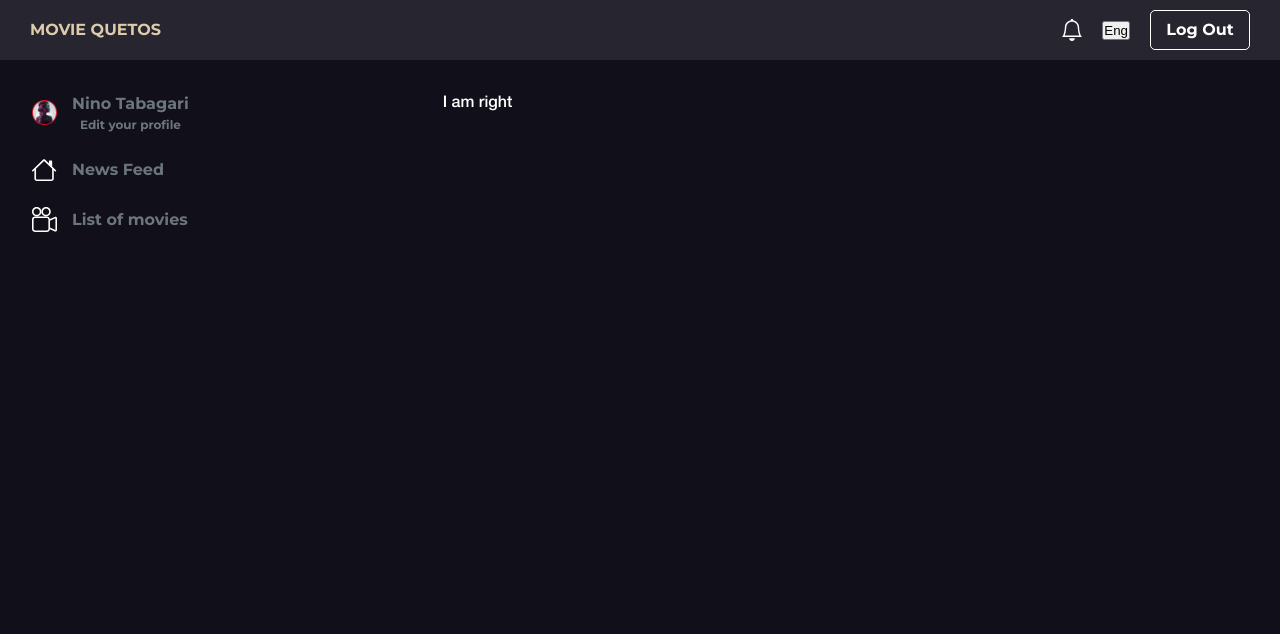
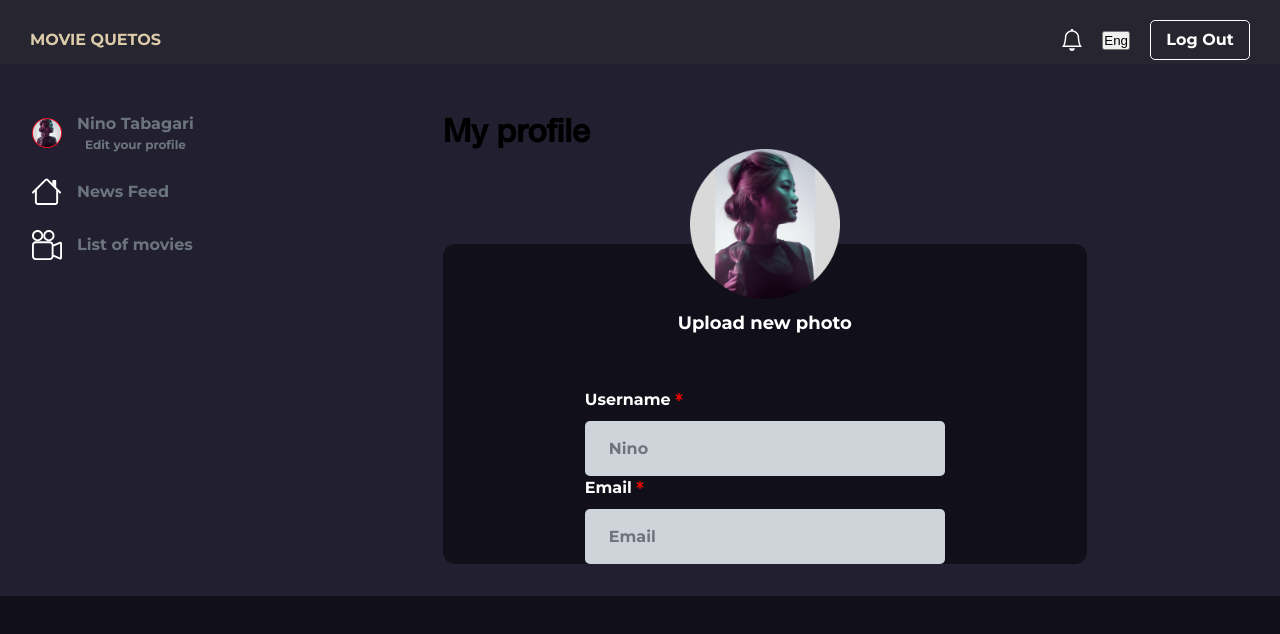
Before and after one commit to mariamdatuka/movie-quotes-app, a React (Vite) app: page /profile in a window 1280 px wide. Shown: the top 634 px of the page. Built offline with nearby package versions, Linux system fonts and the light colour scheme.

Commit message:
create userProfile navbar

```diff
--- a/src/Types.ts
+++ b/src/Types.ts
@@ -24,10 +24,11 @@ export interface TextfieldProps{
     onChange?:(event: ChangeEvent<HTMLInputElement | HTMLTextAreaElement>) => void;
     onBlur?: React.FocusEventHandler<HTMLInputElement>;
     type:string;
-    placeholder:string;
+    placeholder?:string;
     sx?:any;
     multiline?:boolean;
     rows?:number;
     disabled?:boolean;
     label:string;
+    defaultValue?:any
 }
--- /dev/null
+++ b/src/components/MyProfile/MyProfile.tsx
@@ -0,0 +1,22 @@
+import { Typography } from '@mui/material'
+import avatar from '../../assets/icons/avatar2.png'
+import { Fieldset,Legend } from './Styles'
+import MainInput from '../common/MainInput/MainInput'
+
+const MyProfile = () => {
+  return (
+    <>
+     <h1>My profile</h1>
+     <Fieldset>
+        <Legend>
+           <img src={avatar} alt='avatar'/>
+           <Typography variant='h6'>Upload new photo</Typography>
+        </Legend>
+        <MainInput defaultValue={'Nino'} label='Username' type='text'/>
+        <MainInput defaultValue={'Email'} label='Email' type='email'/>
+     </Fieldset>
+    </>
+  )
+}
+
+export default MyProfile
--- /dev/null
+++ b/src/components/MyProfile/Styles.ts
@@ -0,0 +1,28 @@
+import {styled} from '@mui/system'
+
+
+export const Fieldset=styled('fieldset')`
+   width:80%;
+   border-radius:12px;
+   background-color:${(props)=>props.theme.palette.custom.dark};
+   border:none;
+   display:flex;
+   flex-direction:column;
+   align-items:center;
+   justify-content:center;
+   text-align:center;
+`
+
+export const Legend=styled('legend')`
+  display:flex;
+  flex-direction:column;
+  align-items:center;
+  justify-content:center;
+  text-align:center;
+  gap:10px;
+  margin-bottom:50px;
+
+  & img{
+    width:80%;
+  }
+`
--- a/src/components/ProfileActions/Styles.ts
+++ b/src/components/ProfileActions/Styles.ts
@@ -8,7 +8,7 @@ export const FlexItem=styled(Stack)({
     gap:'15px',
 
     '& img':{
-        width:'25px',
+        width:'30px',
     }
 })
 export const MainBox=styled(Stack)({
--- a/src/components/ProfileNavbar/ProfileNavbar.tsx
+++ b/src/components/ProfileNavbar/ProfileNavbar.tsx
@@ -8,7 +8,7 @@ const ProfileNavbar = () => {
     <>
      <NavBox>
         <Logo>MOVIE QUETOS</Logo>
-        <Stack sx={{flexDirection:'row', gap:'20px', alignItems:'center'}}>
+        <Stack sx={{flexDirection:'row', gap:'20px', alignItems:'center', justifyContent:'center'}}>
             <img src={bell} alt='bell'/>
             <button>Eng</button>
             <SecondaryBtn text='log out'/>
--- a/src/components/ProfileNavbar/Styles.ts
+++ b/src/components/ProfileNavbar/Styles.ts
@@ -1,11 +1,11 @@
 import { styled } from "@mui/system";
-import { Stack,Typography } from "@mui/material";
+import { Box,Typography } from "@mui/material";
 
-export const NavBox = styled(Stack)({
-   flexDirection:'row',
+export const NavBox = styled(Box)({
+   display:'flex',
    alignItems:'center',
    justifyContent:'space-between',
-   padding:'10px 30px',
+   padding:'20px 30px',
    backgroundColor:'#262530',
 
    '& img':{
--- a/src/components/common/GridLayout/GridLayout.tsx
+++ b/src/components/common/GridLayout/GridLayout.tsx
@@ -8,7 +8,7 @@ interface LayoutProps {
 const GridLayout = ({children}:LayoutProps) => {
   return (
     <>
-    <Grid container spacing={2} sx={{p:4}}>
+    <Grid container spacing={2} sx={{p:4, bgcolor:'#222030'}}>
         <Grid item xs={4}>
         {React.Children.toArray(children)[0]}
         </Grid>
--- a/src/components/common/MainInput/MainInput.tsx
+++ b/src/components/common/MainInput/MainInput.tsx
@@ -22,6 +22,7 @@ const MainInput = ({
     sx,
     disabled,
     label,
+    defaultValue,
 }:TextfieldProps) => {
 
   const [showPassword,setShowPassword]=useState<boolean>(false);
@@ -55,6 +56,7 @@ const MainInput = ({
        sx={sx}
        multiline={multiline}
        rows={rows}
+       defaultValue={defaultValue}
        disabled={disabled}
        InputProps={
         isPasswordType
--- a/src/pages/Profile/Profile.tsx
+++ b/src/pages/Profile/Profile.tsx
@@ -1,4 +1,5 @@
 import GridLayout from '../../components/common/GridLayout/GridLayout'
+import MyProfile from '../../components/MyProfile/MyProfile'
 import ProfileActions from '../../components/ProfileActions/ProfileActions'
 import ProfileNavbar from '../../components/ProfileNavbar/ProfileNavbar'
 
@@ -8,7 +9,7 @@ const Profile = () => {
      <ProfileNavbar/>
      <GridLayout>
         <ProfileActions/>
-        <div style={{color:'#fff'}}>I am right</div>
+        <MyProfile/>
      </GridLayout>
     </>
   )
--- a/src/theme.ts
+++ b/src/theme.ts
@@ -1,4 +1,19 @@
-import { createTheme } from "@mui/material/styles";
+import { createTheme, Theme} from "@mui/material/styles";
+import { PaletteOptions, Palette } from "@mui/material/styles/createPalette";
+
+interface CustomPaletteOptions extends PaletteOptions {
+   custom?: {
+     light: string;
+     main: string;
+     dark: string;
+     contrastText: string;
+   };
+ }
+
+ interface CustomTheme extends Theme {
+   palette: Palette & CustomPaletteOptions;
+ }
+
 
 const theme=createTheme({
     palette:{
@@ -16,6 +31,12 @@ const theme=createTheme({
          main: '#6C757D',
          dark:'#222030',
       },
+      custom: {
+         light: '#ffa726',
+         main: '#f57c00',
+         dark: '#11101A',
+         contrastText: 'rgba(0, 0, 0, 0.87)',
+       },
    },
       components: {
         // Name of the component
@@ -53,8 +74,9 @@ const theme=createTheme({
          color:'#fff',
        },
       h6:{
-         fontSize:'20px',
+         fontSize:'18px',
          fontWeight:400,
+         color:'#fff',
        },
       body1:{
          fontSize:'16px',
@@ -67,6 +89,6 @@ const theme=createTheme({
          color:'#6C757D'
       }
    }
-})
+} as CustomTheme);
 
 export default theme;
```
